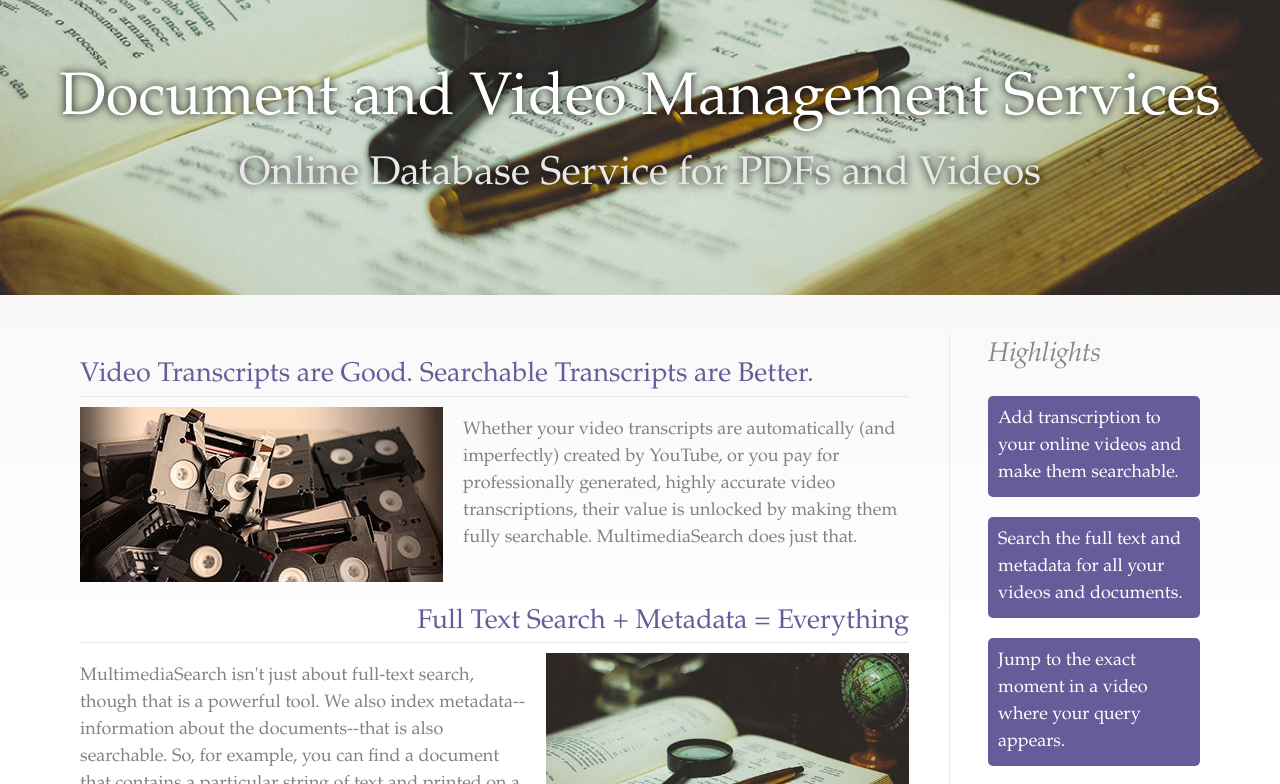
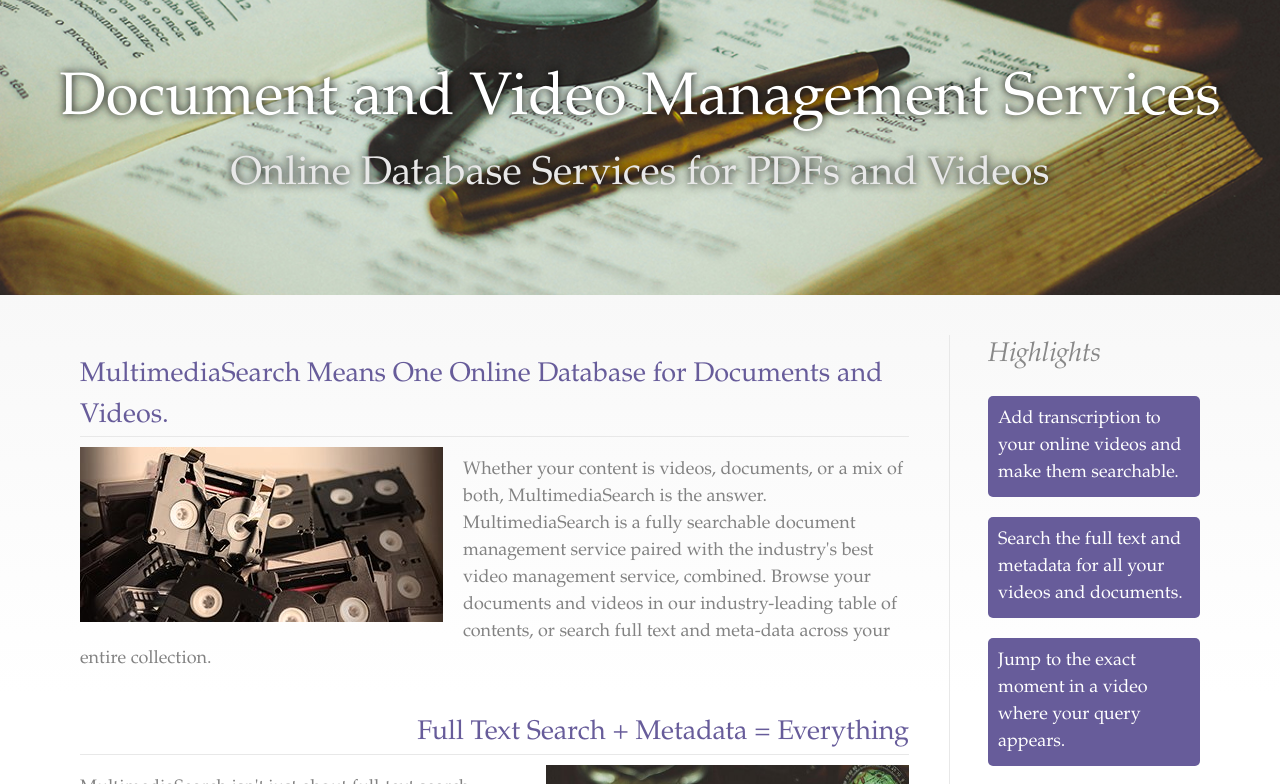
Before and after one commit to microsearch/microsearch.github.io, a Jekyll site: the page built from services/search.md, in a window 1280 px wide and 900 px high, cut to the strip 116-900 px from the top of the window. Built offline with Jekyll 4.4.1, drawn with Linux system fonts in a browser that asks for light colours.

Commit message:
seo text

```diff
--- a/services/search.md
+++ b/services/search.md
@@ -8,13 +8,10 @@
   video database and search engine software.
 weight: 2
 bannertext: Document and Video Management Services
-bannertext2: Online Database Service for PDFs and Videos
-col1head: Video Transcripts are Good. Searchable Transcripts are Better.
+bannertext2: Online Database Services for PDFs and Videos
+col1head: MultimediaSearch Means One Online Database for Documents and Videos.
 col1img: vids.jpg
-col1text: Whether your video transcripts are automatically (and imperfectly) created
-  by YouTube, or you pay for professionally generated, highly accurate video transcriptions,
-  their value is unlocked by making them fully searchable. MultimediaSearch does just
-  that.
+col1text: Whether your content is videos, documents, or a mix of both, MultimediaSearch is the answer. MultimediaSearch is a fully searchable document management service paired with the industry's best video management service, combined. Browse your documents and videos in our industry-leading table of contents, or search full text and meta-data across your entire collection.
 col2head: Full Text Search + Metadata = Everything
 col2img: search.jpg
 col2text: MultimediaSearch isn't just about full-text search, though that is a powerful
```
